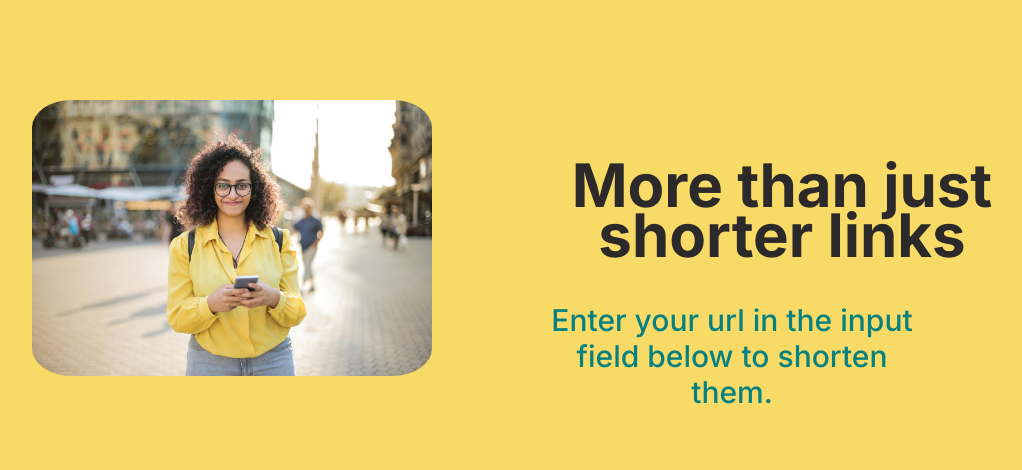
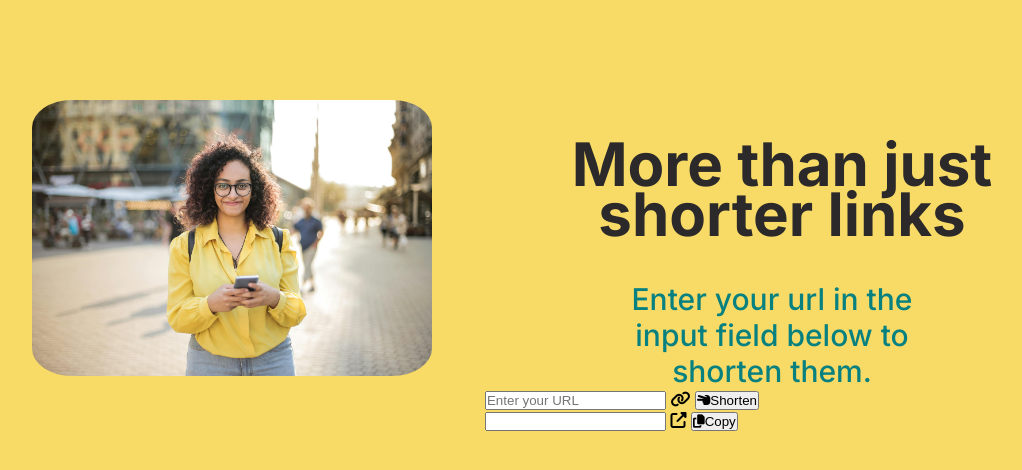
Before and after one commit to Peacesandy/URL-Shortener, a plain HTML site: page index.html in a window 1280 px wide. Shown: the whole page, without its empty margins (18-1040 px from the left). Drawn offline with Linux system fonts and the light colour scheme; files whose address does not match are found by name.

Commit message:
fixed padding issues

```diff
--- a/index.html
+++ b/index.html
@@ -24,6 +24,26 @@
         <h2 class="sub-text">Enter your url in the input field below to shorten them.</h2>
     </div>
 
+    <div class="field">
+      <div id="first">
+
+          <input type="url" placeholder="Enter your URL" id="input" name="input">
+          <i class="fa-solid fa-link"></i>
+          <button class="shorten"><i class="fa-solid fa-hand-scissors"></i>Shorten</button>
+
+      </div>
+
+       <div id="second">
+
+           <input type="url" id="output" name="output" readonly>
+           <i class="fa fa-external-link"></i>
+           <button id="copy" data-clipboard-target="#output"><i class="fa-solid fa-copy"></i>Copy</button>
+
+      </div>
+
+
+  </div>
+
     </div>
 
 
--- a/style.css
+++ b/style.css
@@ -61,7 +61,7 @@ body {
 
 .sub-text{
         margin: 0;
-        padding-left: 40%;
+        padding-left: 50%;
         font-size: 30px;
         text-align: center;
         width: 700px;
```
